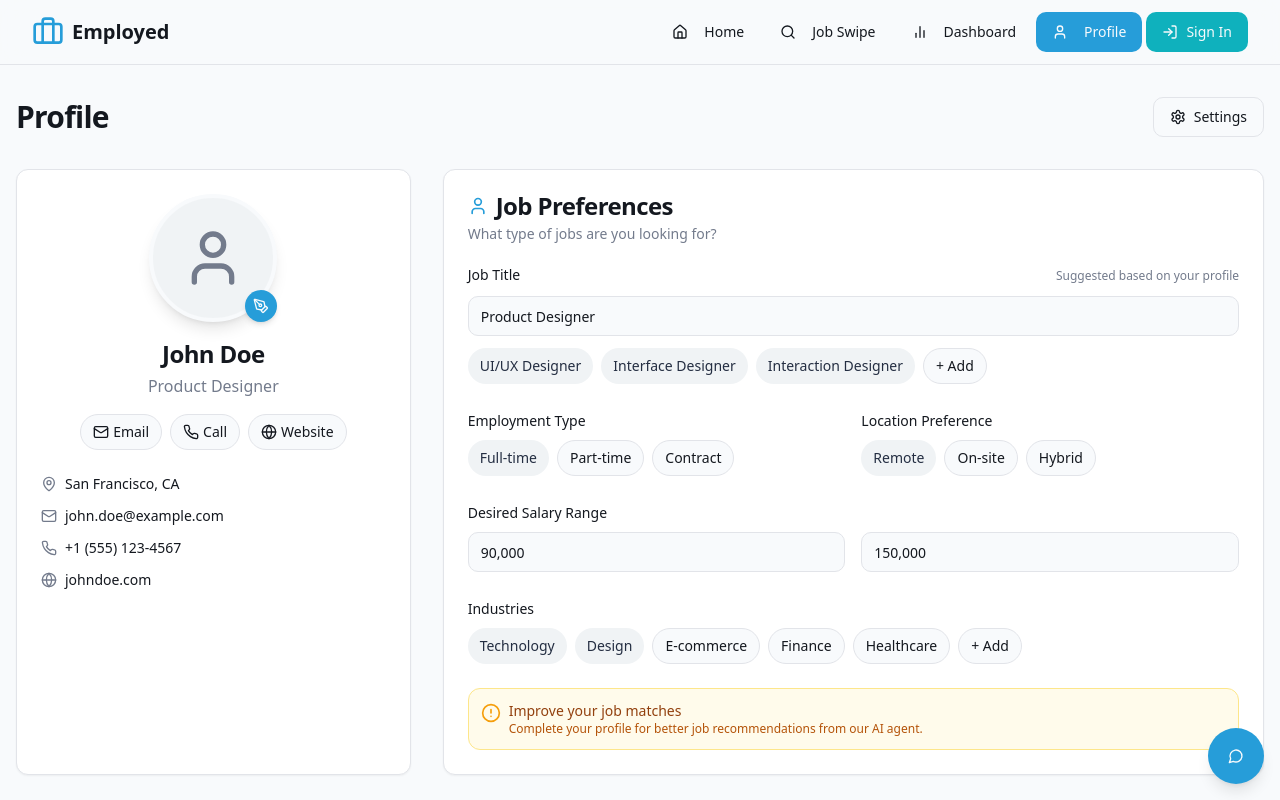
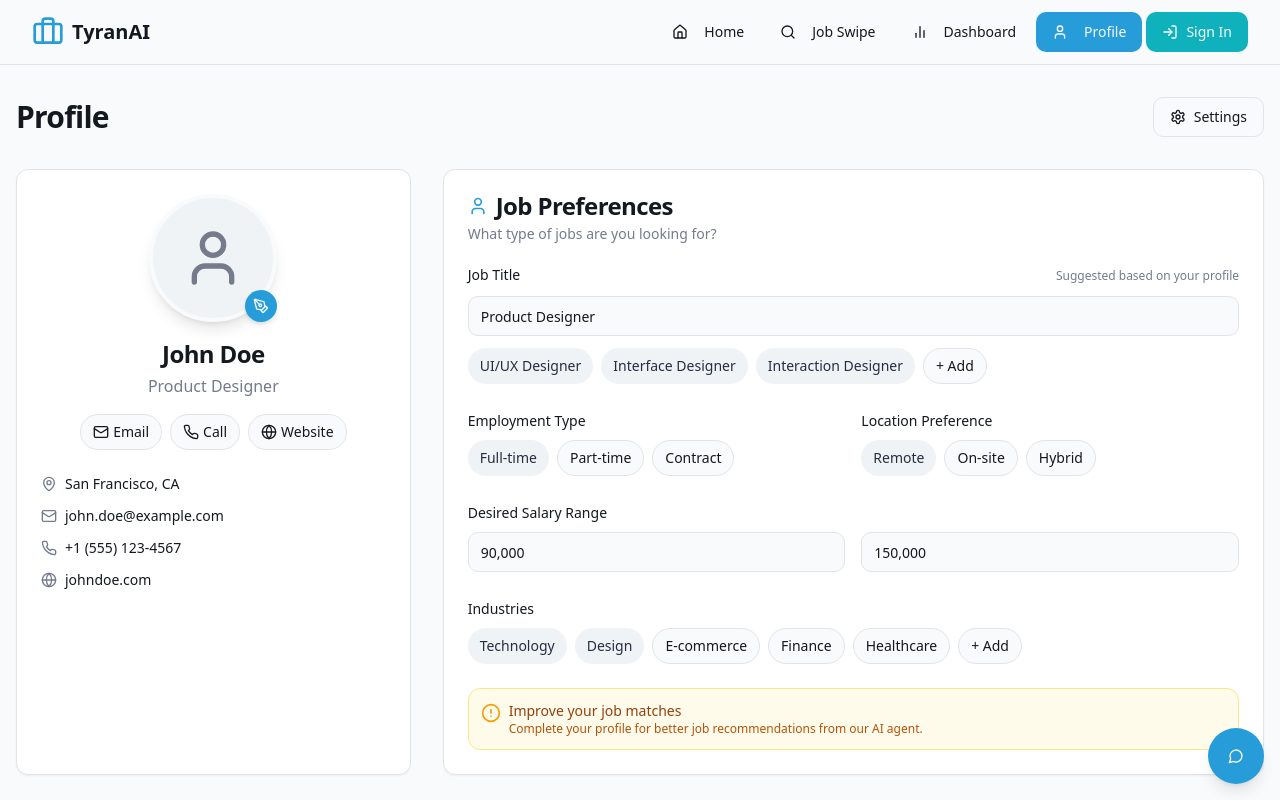
Before and after one commit to Mrudhula16/jobswipe-hero, a React (Vite) app: page /profile in a window 1280 px wide. Shown: the top 800 px of the page. Built offline with nearby package versions, Linux system fonts and the light colour scheme.

Commit message:
Rename app title
Rename the app title in the navbar from "Employed" to "TyranAI".

```diff
--- a/src/components/Navbar.tsx
+++ b/src/components/Navbar.tsx
@@ -31,7 +31,7 @@ const Navbar = () => {
               className="flex items-center space-x-2"
             >
               <BriefcaseIcon className="h-8 w-8 text-primary" />
-              <span className="text-xl font-semibold">Employed</span>
+              <span className="text-xl font-semibold">TyranAI</span>
             </Link>
           </div>
 
--- a/src/pages/Index.tsx
+++ b/src/pages/Index.tsx
@@ -277,10 +277,10 @@ const Index = () => {
           <div className="flex flex-col md:flex-row justify-between items-center">
             <div className="flex items-center mb-4 md:mb-0">
               <BriefcaseIcon className="h-6 w-6 text-primary mr-2" />
-              <span className="text-lg font-semibold">Employed</span>
+              <span className="text-lg font-semibold">TyranAI</span>
             </div>
             <div className="text-sm text-muted-foreground">
-              © {new Date().getFullYear()} Employed. All rights reserved.
+              © {new Date().getFullYear()} TyranAI. All rights reserved.
             </div>
           </div>
         </div>
```
